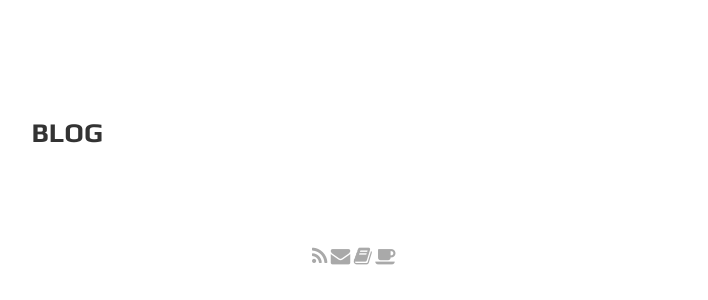
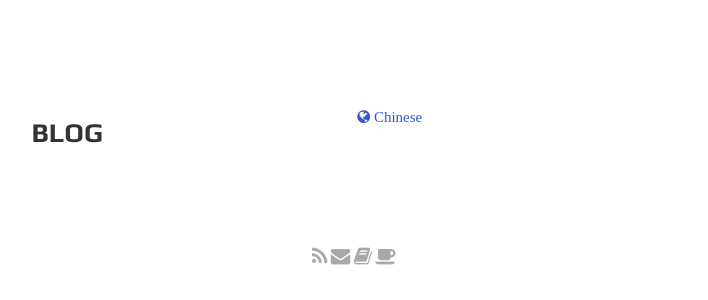
Before and after one commit to codyb1ue/codyb1ue.github.io, a Jekyll site: the page built from en.html, in a window 1280 px wide. Shown: the part 293-593 px from the top of the page, without its empty margins (286-994 px from the left). Built offline with Jekyll 4.4.1, drawn with Linux system fonts in a browser that asks for light colours.

Commit message:
Update en.html

```diff
--- a/en.html
+++ b/en.html
@@ -14,7 +14,7 @@ layout: default
 	    <a href="{{ site.url }}{{ site.baseurl }}/en/about/" data-umami-event="{{ site.url }}{{ site.baseurl }}/en/about/">> About</a>
 	    <a href="{{ site.url }}{{ site.baseurl }}/tags/" data-umami-event="{{ site.url }}{{ site.baseurl }}/tags/">> Tag</a>
 	    <a href="{{ site.url }}{{ site.baseurl }}/atom.xml" data-umami-event="{{ site.url }}{{ site.baseurl }}/atom.xml">> Subscribe</a>
-	    <a href="https://memozine.me" data-umami-event="https://memozine.me">> Chinese</a>
+	    <a href="{{ site.url }}{{ site.baseurl }}" data-umami-event="{{ site.url }}{{ site.baseurl }}">> Chinese</a>
         </p>
     </div>
 
@@ -39,7 +39,9 @@ layout: default
 </div>
 
 <section class="posts" id="Blog">
-    <h2>BLOG</h2>
+    <div class="flex-row-between">
+	<h2>BLOG</h2>
+    	<a href="{{ site.url }}{{ site.baseurl }}" <i class="fa fa-globe" aria-hidden="true"></i> Chinese</a>
     <ul>
         <!-- {% for post in site.posts %}
         <li>
```
